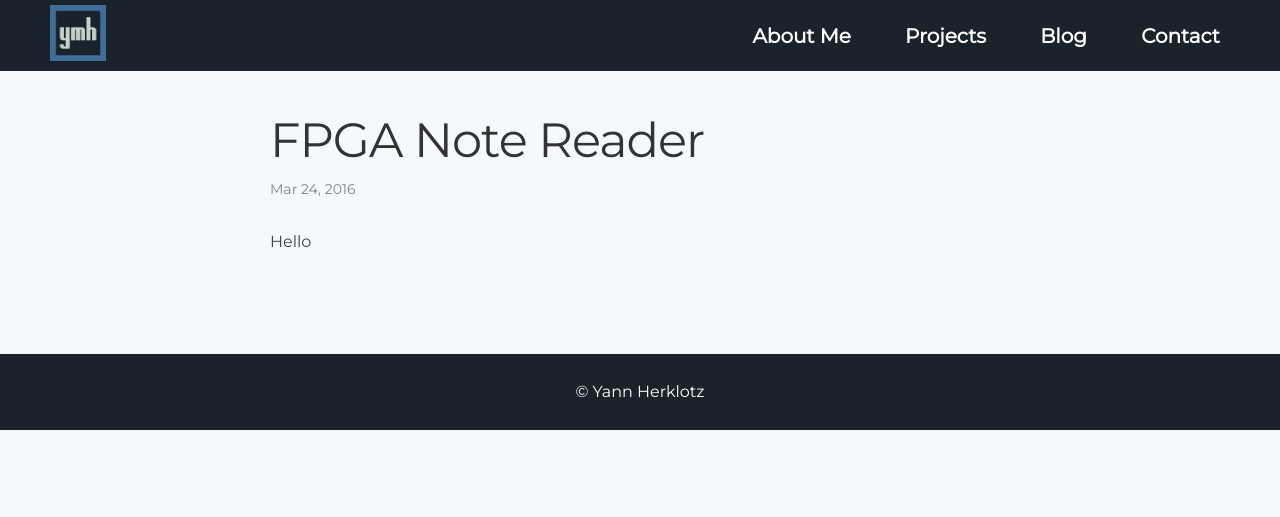
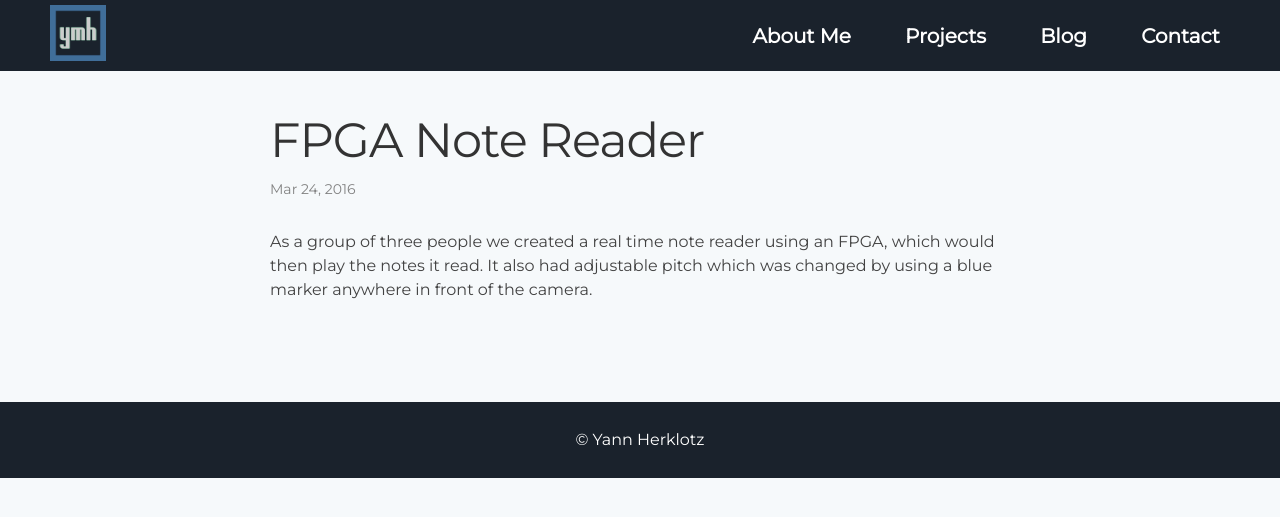
Before and after one commit to ymherklotz/website-imperial, a Jekyll site: the page built from _portfolio/2016-03-24-note_reader.md, in a window 1280 px wide. Shown: the top 517 px of the page. Built offline with Jekyll 4.4.1, drawn with Linux system fonts in a browser that asks for light colours.

Commit message:
Adding descriptions to all projects

```diff
--- a/_portfolio/2016-03-24-note_reader.md
+++ b/_portfolio/2016-03-24-note_reader.md
@@ -8,4 +8,6 @@ permalink: /portfolio/note_reader/
 front: true
 ---
 
-Hello
+As a group of three people we created a real time note reader using an FPGA,
+which would then play the notes it read. It also had adjustable pitch which was
+changed by using a blue marker anywhere in front of the camera.
```
Also changed, not shown: _portfolio/2018-02-23-emotion_classification.md (+3 -0 lines), _portfolio/2018-03-23-noise_silencer.md (+4 -0 lines).
